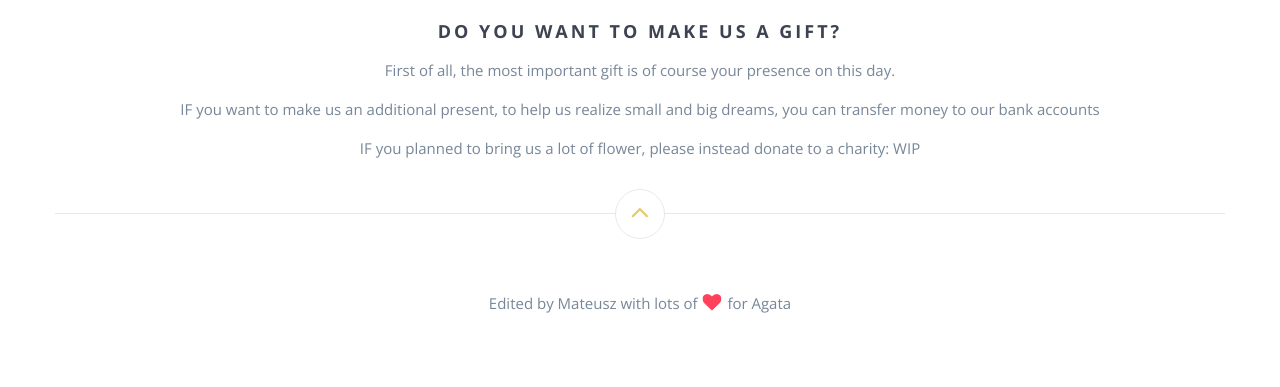
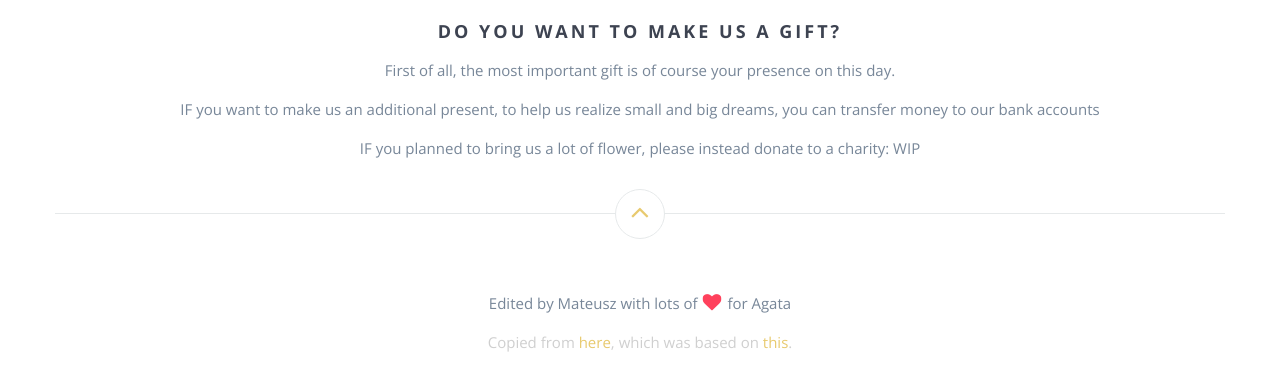
Before and after one commit to agata-mateusz-wedding/agata-mateusz-wedding.github.io, a website: page index.html in a window 1280 px wide. Shown: the part 2744-3131 px from the top of the page. Before the commit the page ends 3092 px from the top, so only its background shows below. Drawn offline with nearby package versions, Linux system fonts and the light colour scheme; files whose address does not match are found by name.

Commit message:
Add source

```diff
--- a/index.html
+++ b/index.html
@@ -1174,6 +1174,7 @@
             <div class="col-sm-12 text-center content">
                 <span class="to-top-wrapper"><a href="#top" class="to-top"><i class="fa fa-angle-up"></i></a></span>
                 <p>Edited by Mateusz with lots of <span class="fa fa-heart pulse2"></span> for Agata</p>
+                <p style="color:rgba(170, 170, 170, 0.562)">Copied from <a href="https://github.com/caterina-daniele-wedding/caterina-daniele-wedding.github.io" target="_blank">here</a>, which was based on <a href="https://github.com/rampatra/wedding-website" target="_blank">this</a>.</p>
             </div>
         </div>
     </div>
```
